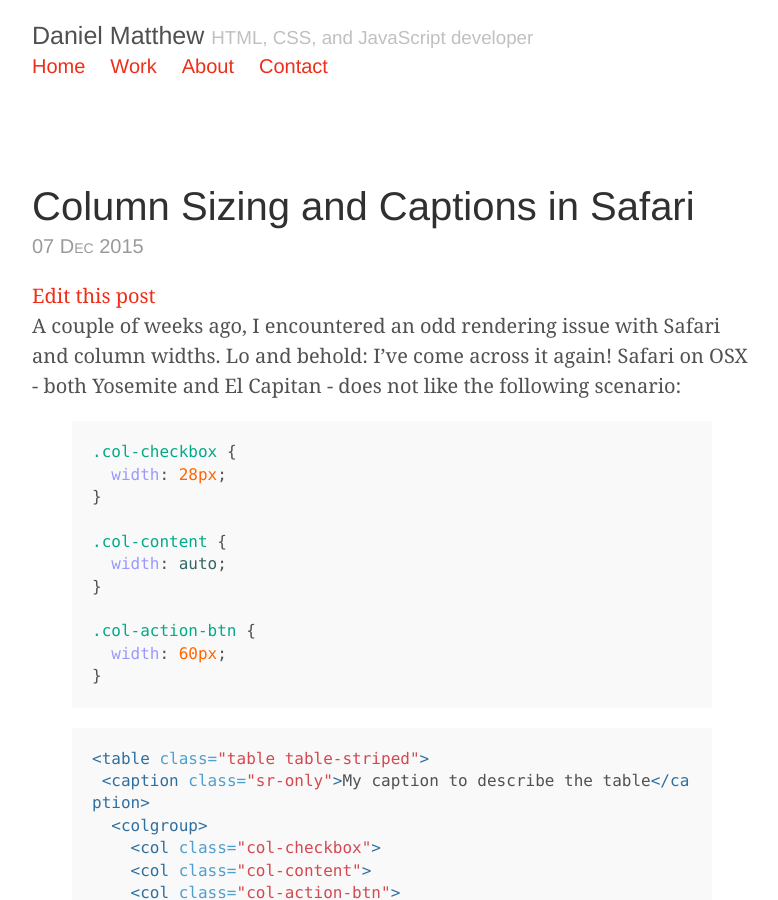
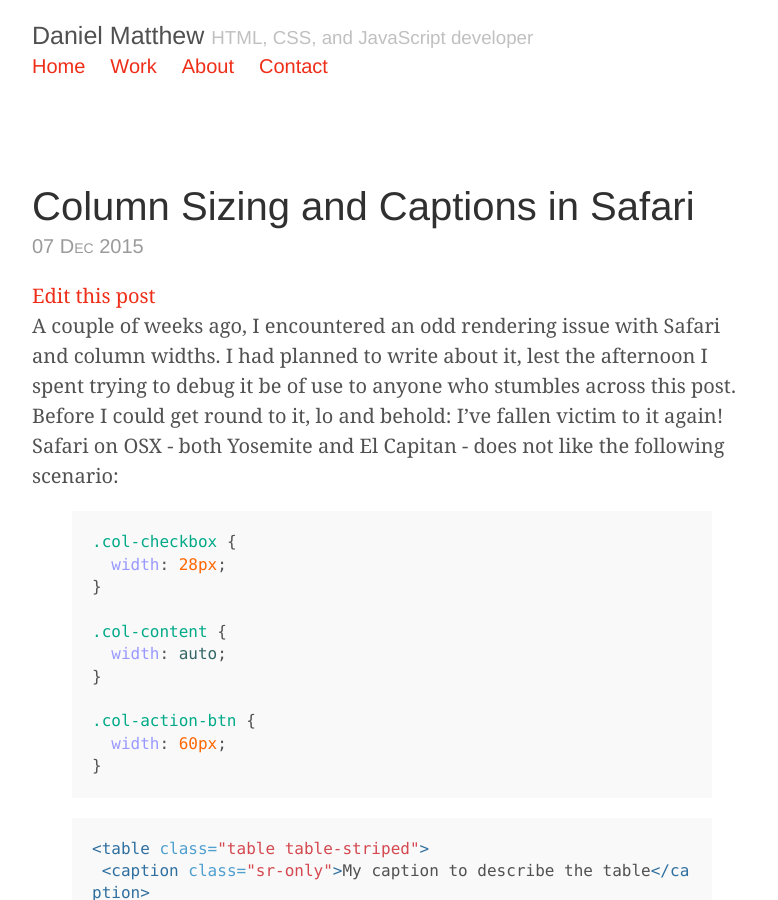
Before and after one commit to danielmatthew/website, a Jekyll site: the page built from _posts/2015-12-07-safari-table-columns.md, in a window 1280 px wide and 900 px high. Shown: the whole window, without its empty margins (248-1026 px from the left). Built offline with Jekyll 4.4.1, drawn with Linux system fonts in a browser that asks for light colours.

Commit message:
Update 2015-12-07-safari-table-columns.md

```diff
--- a/_posts/2015-12-07-safari-table-columns.md
+++ b/_posts/2015-12-07-safari-table-columns.md
@@ -3,7 +3,7 @@
 layout: post
 ---
 
-A couple of weeks ago, I encountered an odd rendering issue with Safari and column widths. Lo and behold: I've come across it again! Safari on OSX - both Yosemite and El Capitan - does not like the following scenario:
+A couple of weeks ago, I encountered an odd rendering issue with Safari and column widths. I had planned to write about it, lest the afternoon I spent trying to debug it be of use to anyone who stumbles across this post. Before I could get round to it, lo and behold: I've fallen victim to it again! Safari on OSX - both Yosemite and El Capitan - does not like the following scenario:
 
 {% highlight css %}
 .col-checkbox {
```
